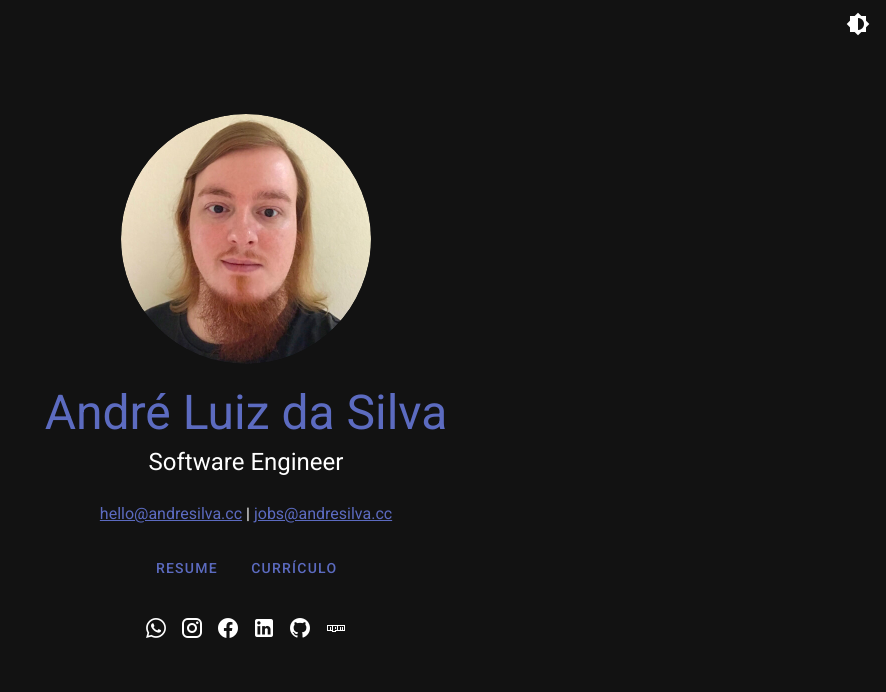
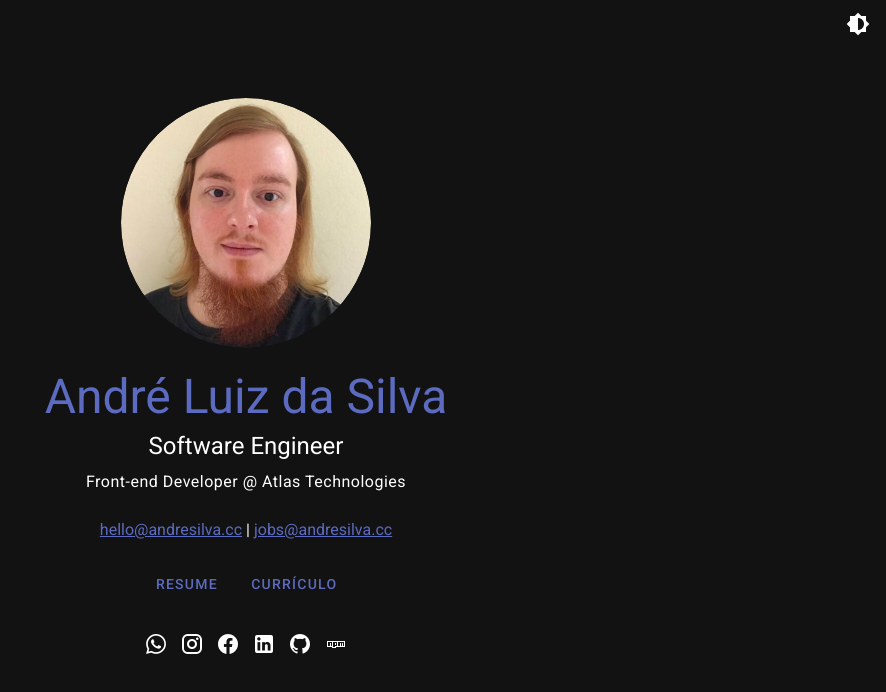
Before and after one commit to andresilva-cc/personal-website, a Nuxt app: page / in a window 1280 px wide. Shown: the top 692 px of the page, without its empty margins (394-1280 px from the left). Built offline with nearby package versions, Linux system fonts and the light colour scheme.

Commit message:
feat: Change current job

```diff
--- a/pages/index.vue
+++ b/pages/index.vue
@@ -62,7 +62,10 @@ export default {
     return {
       name: 'André Luiz da Silva',
       title: 'Software Engineer',
-      currentJob: false,
+      currentJob: {
+        title: 'Front-end Developer',
+        company: 'Atlas Technologies'
+      },
 
       emails: [
         'hello@andresilva.cc',
```
